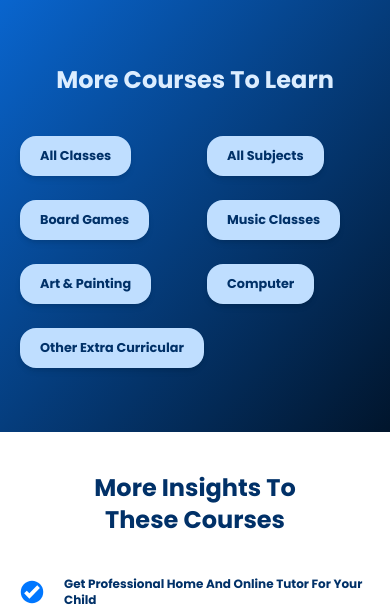
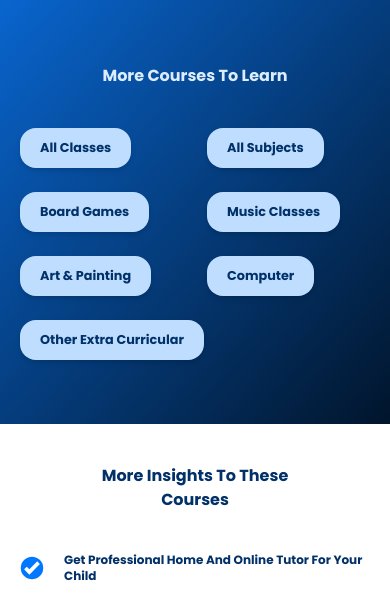
Before and after one commit to Adeleyeha-17/Leadwinn-Academy, a React (Vite) app: page /library in a window 390 px wide. Shown: the part 446-1053 px from the top of the page. Built offline with nearby package versions, Linux system fonts and the light colour scheme; no server answers.

Commit message:
update insight

```diff
--- a/src/sections/Insights/Insights.tsx
+++ b/src/sections/Insights/Insights.tsx
@@ -16,7 +16,7 @@ export const Insights = () => {
 
       <div className="h-full md:max-lg:max-w-6xl lg:max-xl:max-w-7xl font-poppins mx-auto">
          <div className="bg-gradient-to-br from-[#0965CE] to-[#01152C] h-full sm:h-[17.5rem] flex flex-col gap-10 sm:gap-8 justify-center items-center px-5 py-16 md:py-20 sm:px-20 lg:px-28">
-            <h3 className="text-[#DCEDFF] text-2xl sm:text-3xl font-semibold">More Courses To Learn</h3>
+            <h3 className="text-[#DCEDFF] text-bas sm:text-3xl font-semibold">More Courses To Learn</h3>
 
             <div className="grid xl:flex max-sm:grid-cols-2 sm:grid-cols-3 lg:grid-cols-4 mx-auto xl:justify-between gap-6 lg:max-xl:gap-x-2 lg:max-xl:gap-y-4">
 
@@ -31,7 +31,7 @@ export const Insights = () => {
             <div className="grid grid-cols-1 sm:grid-cols-2 items-center sm:gap-20">
 
                <div className="flex flex-col gap-4 lg:gap-6 text-heading max-sm:mb-10 justify-center items-center">
-                  <h3 className="text-2xl lg:text-3xl xl:text-4xl max-sm:text-center  font-semibold w-[15rem] lg:w-[20rem]">More Insights To These Courses</h3>
+                  <h3 className="text-base sm:text-2xl lg:text-3xl xl:text-4xl max-sm:text-center  font-semibold w-[15rem] lg:w-[20rem]">More Insights To These Courses</h3>
                </div>
 
                <div className="flex flex-col gap-6">
```
